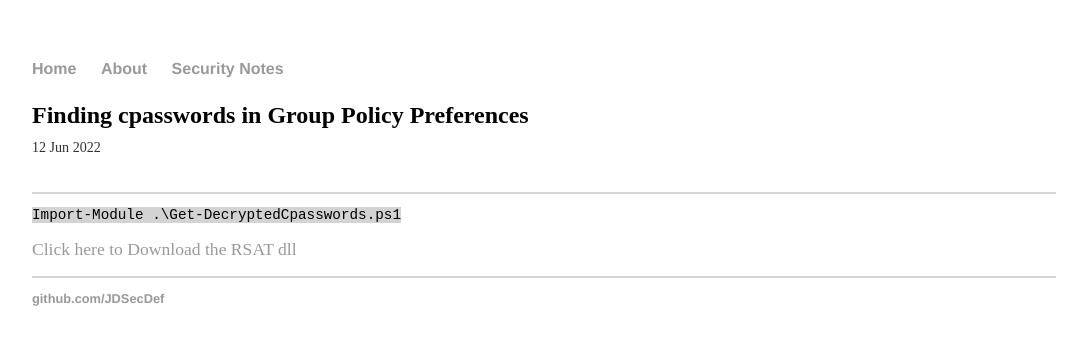
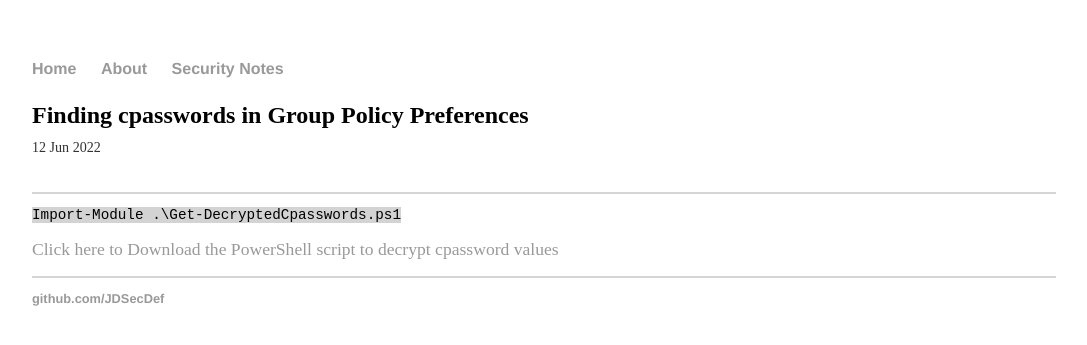
Before and after one commit to JDSecDef/JDSecDef.github.io, a Jekyll site: the page built from _posts/2022-06-12-GPP-Cpasswords.md, in a window 1280 px wide. Shown: the top 345 px of the page, without its empty margins (96-1183 px from the left). Built offline with Jekyll 4.4.1, drawn with Linux system fonts in a browser that asks for light colours.

Commit message:
Updates to cpassword post.

```diff
--- a/_posts/2022-06-12-GPP-Cpasswords.md
+++ b/_posts/2022-06-12-GPP-Cpasswords.md
@@ -8,7 +8,7 @@ date: 2022-06-12
 Import-Module .\Get-DecryptedCpasswords.ps1
 ~~~
 
-[Click here to Download the RSAT dll](/assets/Get-DecryptedCpasswords.ps1)
+[Click here to Download the PowerShell script to decrypt cpassword values](/assets/Get-DecryptedCpassword.ps1)
 
 
 
```
